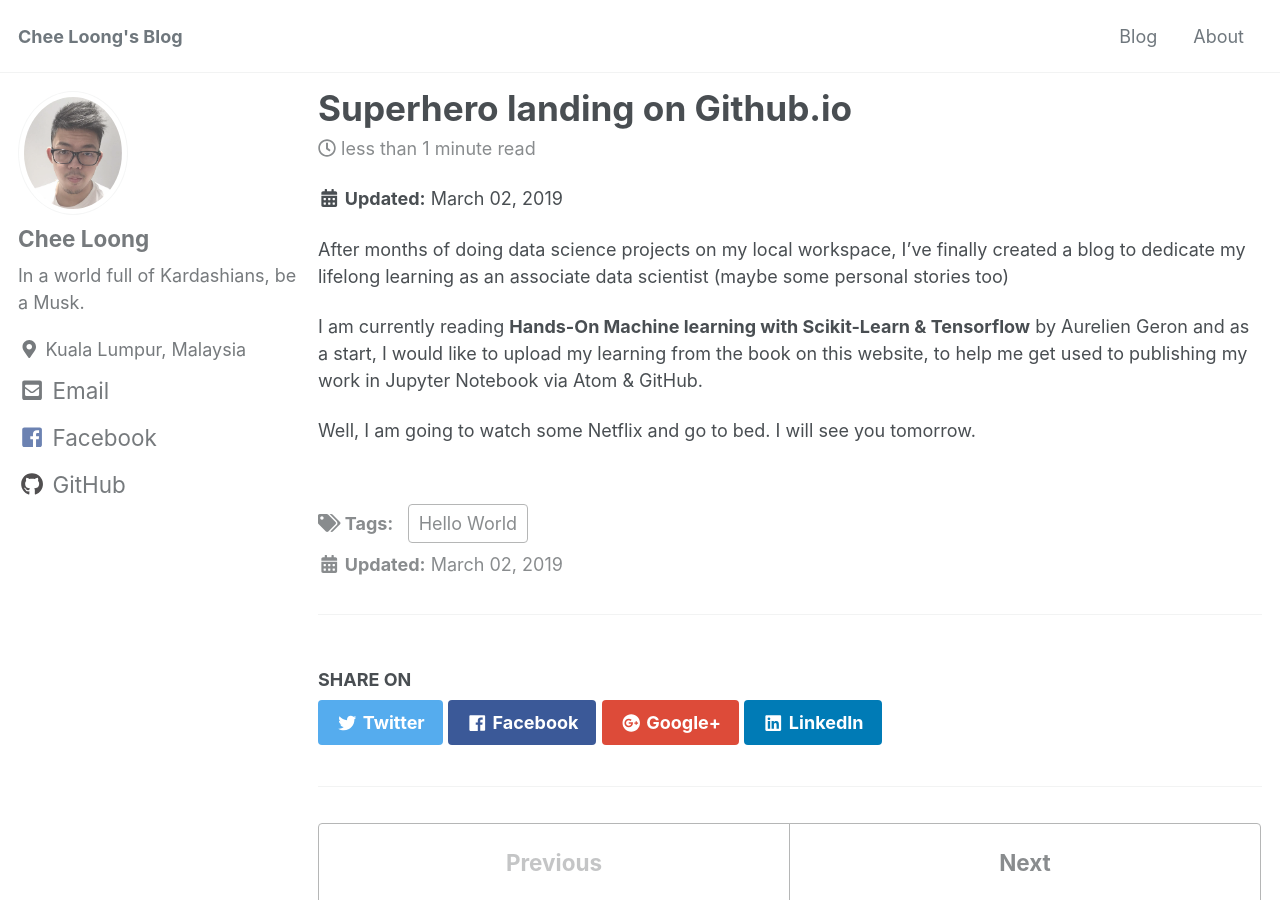
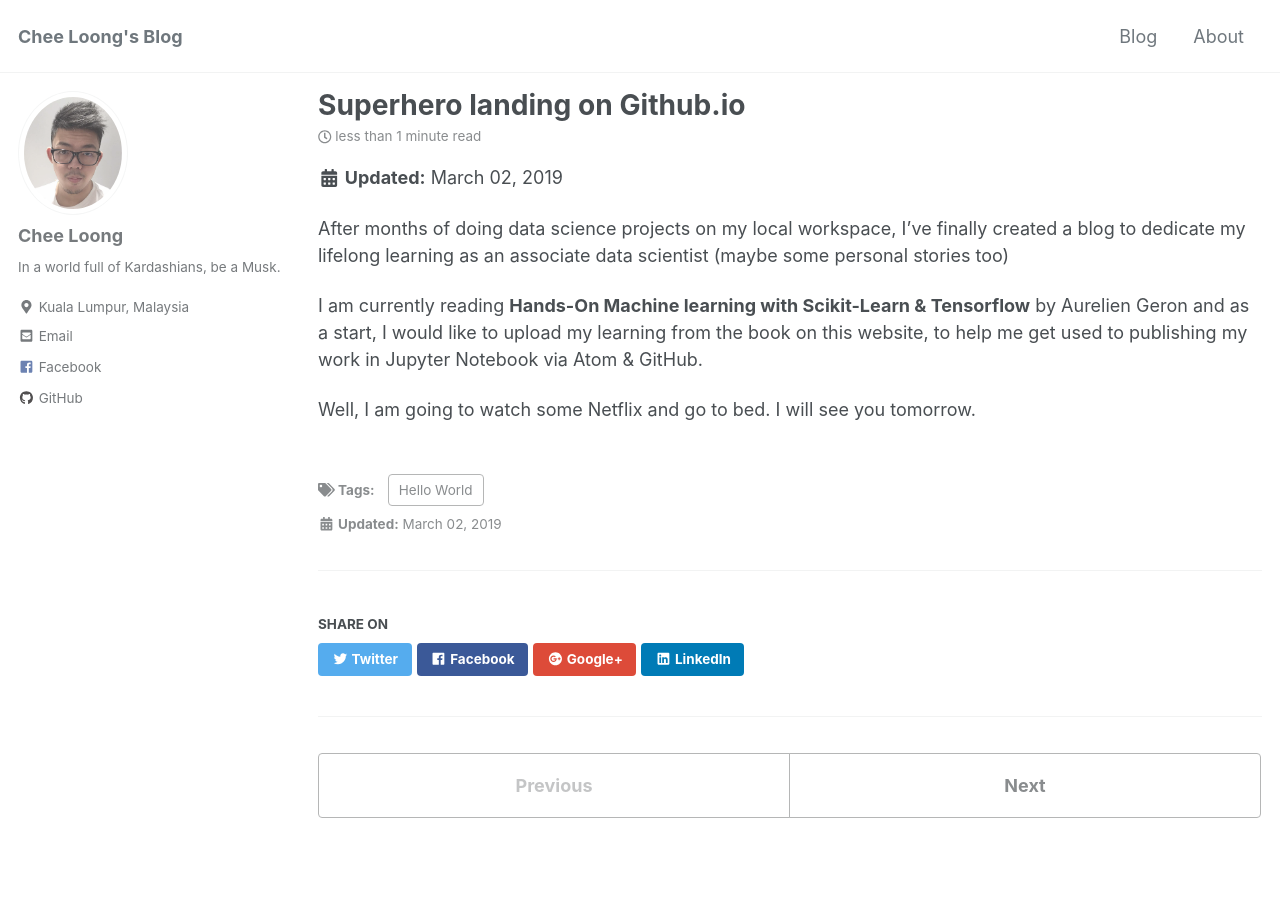
Before and after one commit to CheeLoong/CheeLoong.github.io, a Jekyll site: the page built from _posts/2019-03-02-helloworld.md, in a window 1280 px wide and 900 px high. Built offline with Jekyll 4.4.1, drawn with Linux system fonts in a browser that asks for light colours; cached includes are drawn as plain includes.

Commit message:
sidebar size

```diff
--- a/_sass/minimal-mistakes/_variables.scss
+++ b/_sass/minimal-mistakes/_variables.scss
@@ -34,14 +34,14 @@
 $caption-font-family: $serif !default;
 
 /* type scale */
-$type-size-1: 2.8em !default; // ~39.056px
-$type-size-2: 2.441em !default; // ~31.248px
-$type-size-3: 1.953em !default; // ~25.008px
-$type-size-4: 1.563em !default; // ~20px
-$type-size-5: 1.25em !default; // ~16px
-$type-size-6: 1em !default; // ~12px
-$type-size-7: 0.75em !default; // ~11px
-$type-size-8: 0.6875em !default; // ~10px
+$type-size-1: 2.441em !default; // ~39.056px
+$type-size-2: 1.953em !default; // ~31.248px
+$type-size-3: 1.563em !default; // ~25.008px
+$type-size-4: 1.25em !default; // ~20px
+$type-size-5: 1em !default; // ~16px
+$type-size-6: 0.75em !default; // ~12px
+$type-size-7: 0.6875em !default; // ~11px
+$type-size-8: 0.625em !default; // ~10px
 
 /*
    Colors
```
